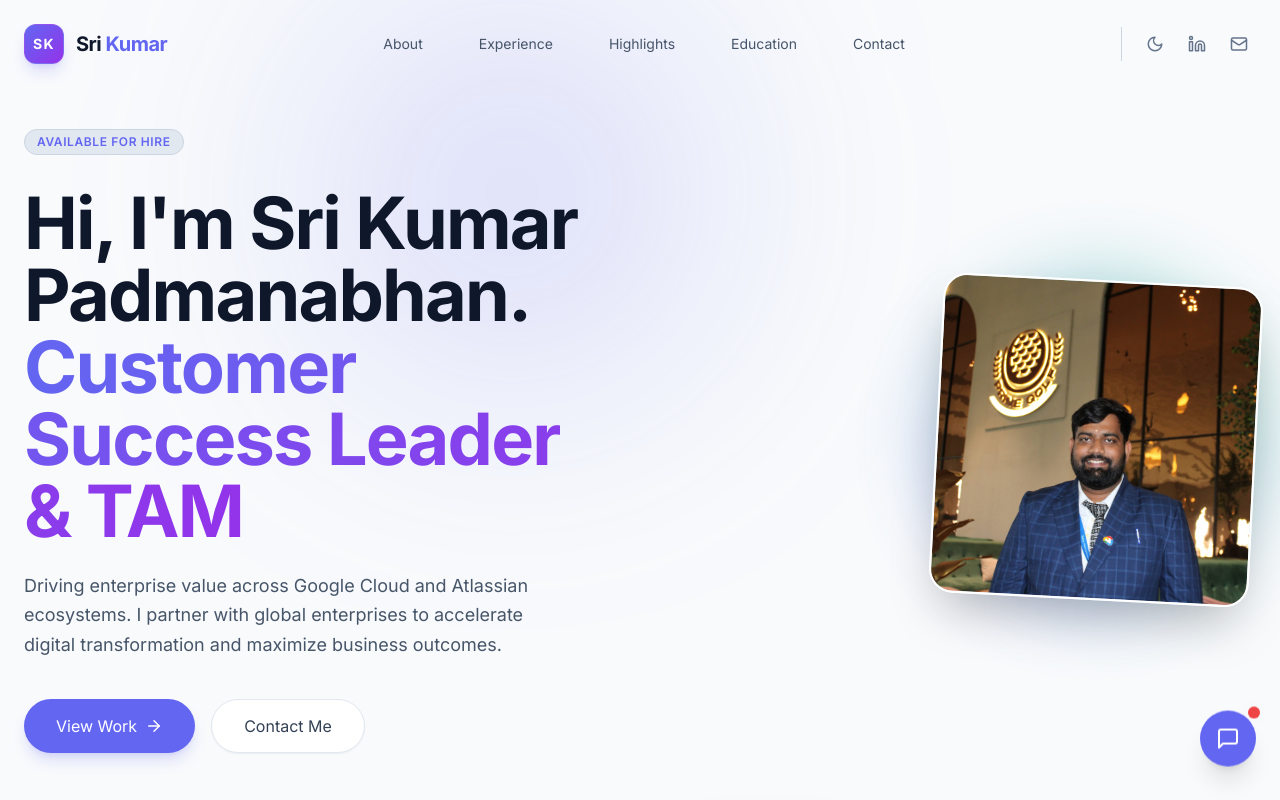
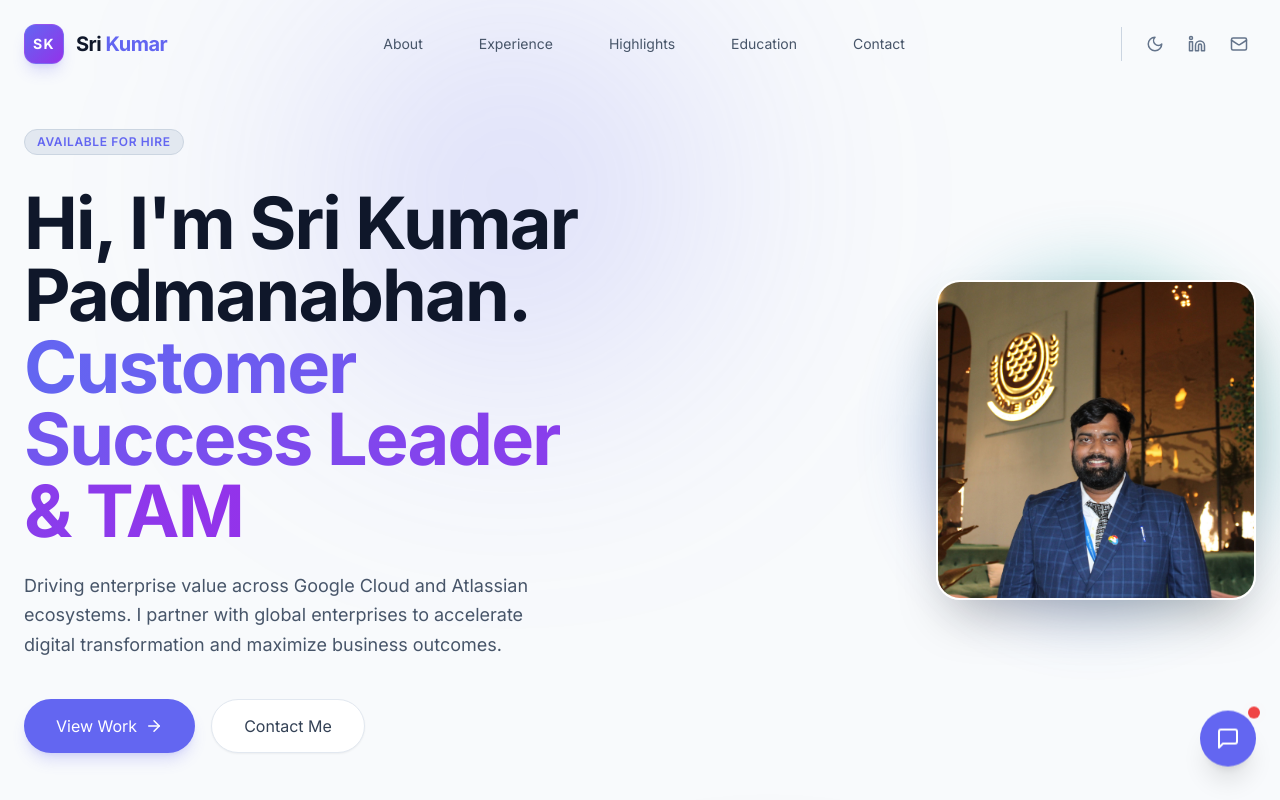
Before and after one commit to koolsri/portfolio, a React (Vite) app: page / in a window 1280 px wide. Shown: the top 800 px of the page. Built offline with nearby package versions, Linux system fonts and the light colour scheme; grey boxes are pictures that could not be loaded.

Commit message:
Remove profile image rotation

```diff
--- a/components/Hero.tsx
+++ b/components/Hero.tsx
@@ -70,7 +70,7 @@ const Hero: React.FC = () => {
             <img
               src={PROFILE_IMAGE}
               alt="Profile"
-              className="relative w-full h-full object-cover object-top rounded-3xl rotate-3 border-2 border-white dark:border-slate-700 shadow-2xl hover:rotate-0 transition-transform duration-500"
+              className="relative w-full h-full object-cover object-top rounded-3xl border-2 border-white dark:border-slate-700 shadow-2xl transition-transform duration-500"
             />
           </div>
         </div>
```
Lines whose indentation alone changed are shown as unchanged.
